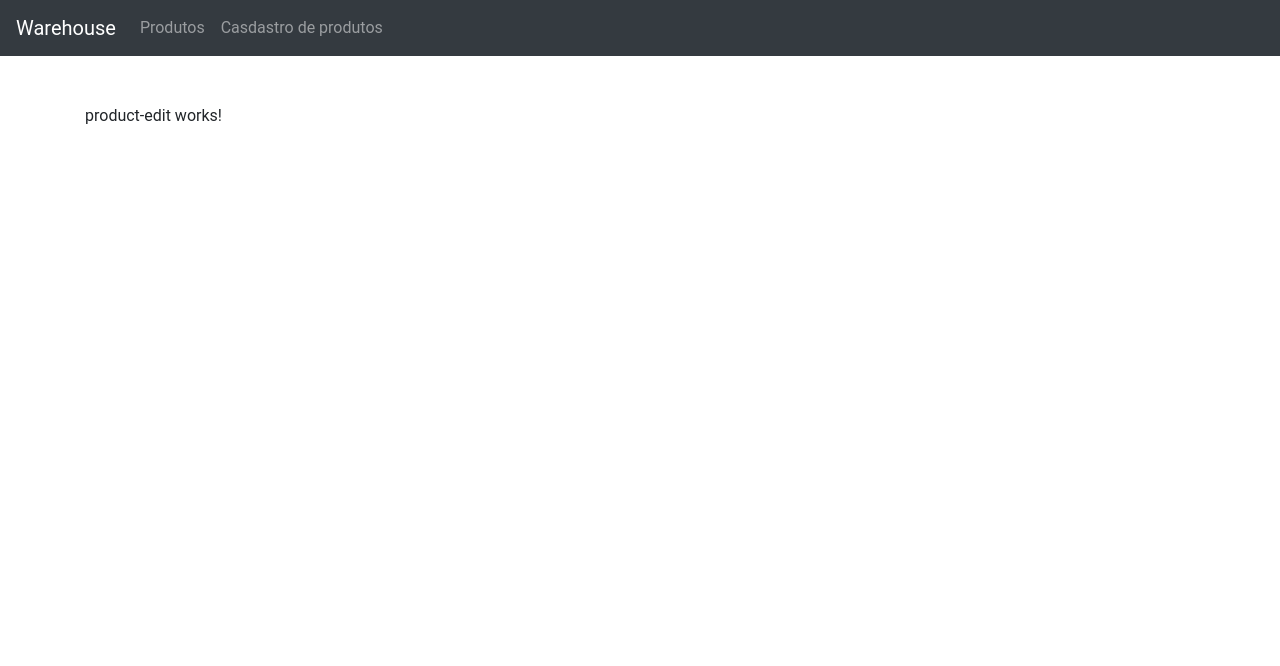
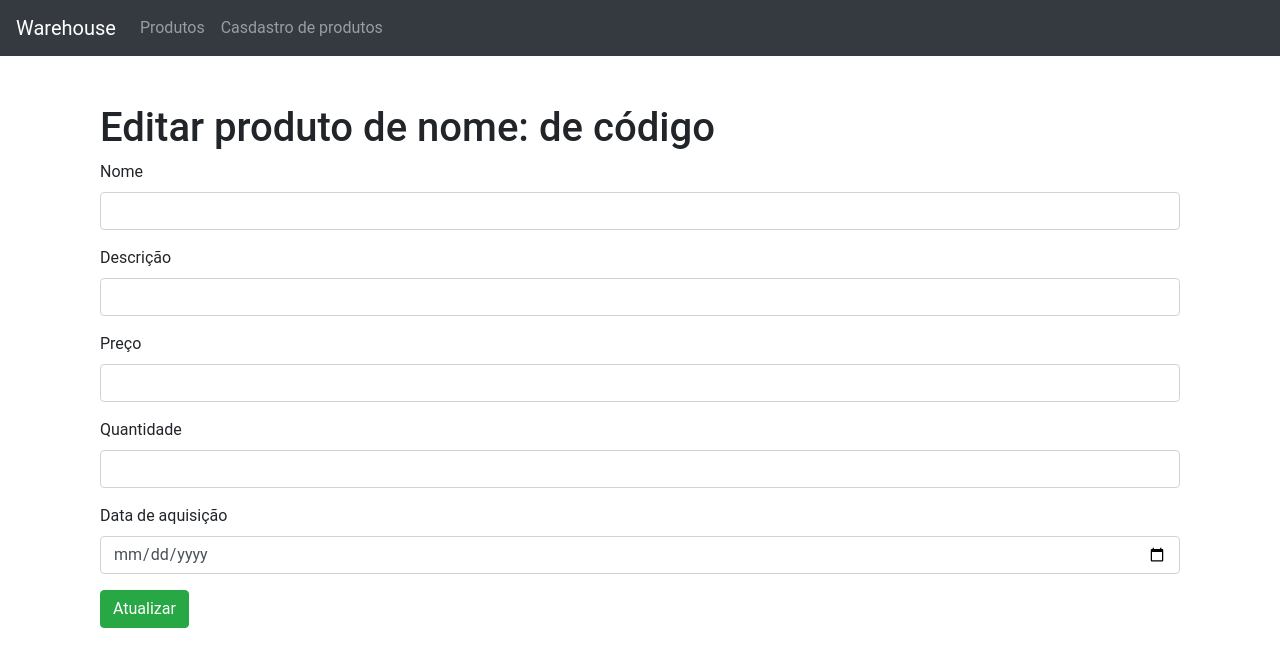
Before and after one commit to leandrocunha526/angular-netcore, an Angular app in the folder angular-app/: page /edit/product/1 in a window 1280 px wide. Shown: the top 666 px of the page. Built offline with nearby package versions, Linux system fonts and the light colour scheme; no server answers.

Commit message:
Add edit product

```diff
--- a/angular-app/src/app/components/product-edit/product-edit.component.html
+++ b/angular-app/src/app/components/product-edit/product-edit.component.html
@@ -1 +1,66 @@
-<p>product-edit works!</p>
+<div class="container">
+<div *ngIf="currentProduct" class="edit-form">
+  <h1>Editar produto de nome: {{currentProduct.name}} de código {{currentProduct.id}}</h1>
+
+  <div class="form-group">
+    <label for="name">Nome</label>
+    <input
+     type="text"
+     class="form-control"
+     id="name"
+     [(ngModel)]="currentProduct.name"
+     value="currentProduct.name"
+     name="name"
+    />
+  </div>
+
+  <div class="form-group">
+    <label for="description">Descrição</label>
+    <input
+     type="text"
+     class="form-control"
+     id="description"
+     [(ngModel)]="currentProduct.description"
+     value="currentProduct.description"
+     name="description"
+    />
+  </div>
+
+  <div class="form-group">
+    <label for="price">Preço</label>
+    <input
+     type="number"
+     class="form-control"
+     id="price"
+     [(ngModel)]="currentProduct.price"
+     value="currentProduct.price"
+     name="price"
+    />
+  </div>
+
+  <div class="form-group">
+    <label for="quantity">Quantidade</label>
+    <input
+     type="number"
+     class="form-control"
+     id="quantity"
+     [(ngModel)]="currentProduct.quantity"
+     value="currentProduct.quantity"
+     name="quantity"
+    />
+  </div>
+
+  <div class="form-group">
+    <label for="aquisitionDate">Data de aquisição</label>
+    <input
+     type="date"
+     class="form-control"
+     id="aquisitionDate"
+     [(ngModel)]="currentProduct.aquisitionDate"
+     value="currentProduct.aquisitionDate"
+     name="aquisitionDate"
+    />
+  </div>
+  <button type="submit" class="btn btn-success" (click)="updateProduct(currentProduct.id)">Atualizar</button>
+</div>
+</div>
--- a/angular-app/src/app/components/product-edit/product-edit.component.ts
+++ b/angular-app/src/app/components/product-edit/product-edit.component.ts
@@ -1,15 +1,51 @@
+import { ProductService } from 'src/app/services/product.service';
 import { Component, OnInit } from '@angular/core';
+import { ActivatedRoute, Router } from '@angular/router';
 
 @Component({
   selector: 'app-product-edit',
   templateUrl: './product-edit.component.html',
-  styleUrls: ['./product-edit.component.css']
+  styleUrls: ['./product-edit.component.css'],
 })
 export class ProductEditComponent implements OnInit {
+  currentProduct = {
+    id: "",
+    name: '',
+    description: '',
+    price: '',
+    quantity: '',
+    aquisitionDate: ''
+  }
 
-  constructor() { }
+  constructor(
+    private productService: ProductService,
+    private route: ActivatedRoute,
+    private router: Router
+  ) {}
 
   ngOnInit(): void {
+    this.getProduct(this.route.snapshot.paramMap.get('id'));
   }
 
+  getProduct(id: any): void {
+    this.productService.read(id).subscribe(
+      (product) => {
+        this.currentProduct = product;
+      },
+      (error) => {
+        console.log(error);
+      }
+    );
+  }
+
+  updateProduct(id: any): void {
+    this.productService.update(id, this.currentProduct).subscribe(
+      (response) => {
+        this.router.navigate(['products']);
+        console.log(response);
+      },
+      (error) => {
+        console.log(error);
+      });
+  }
 }
```
